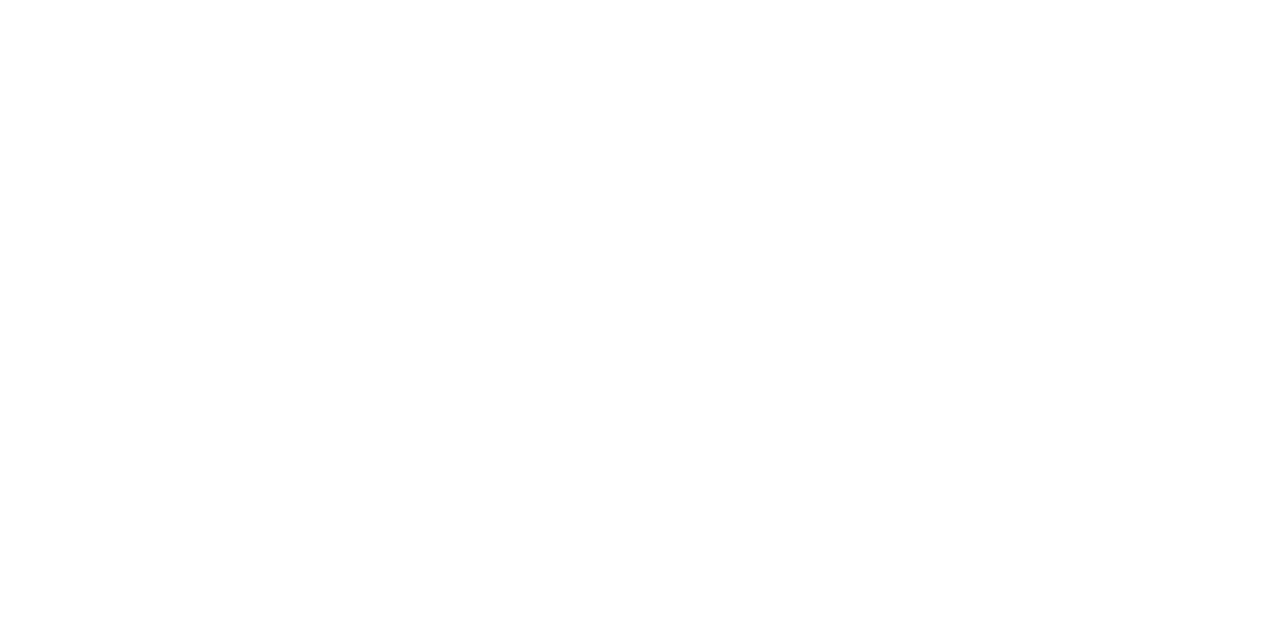
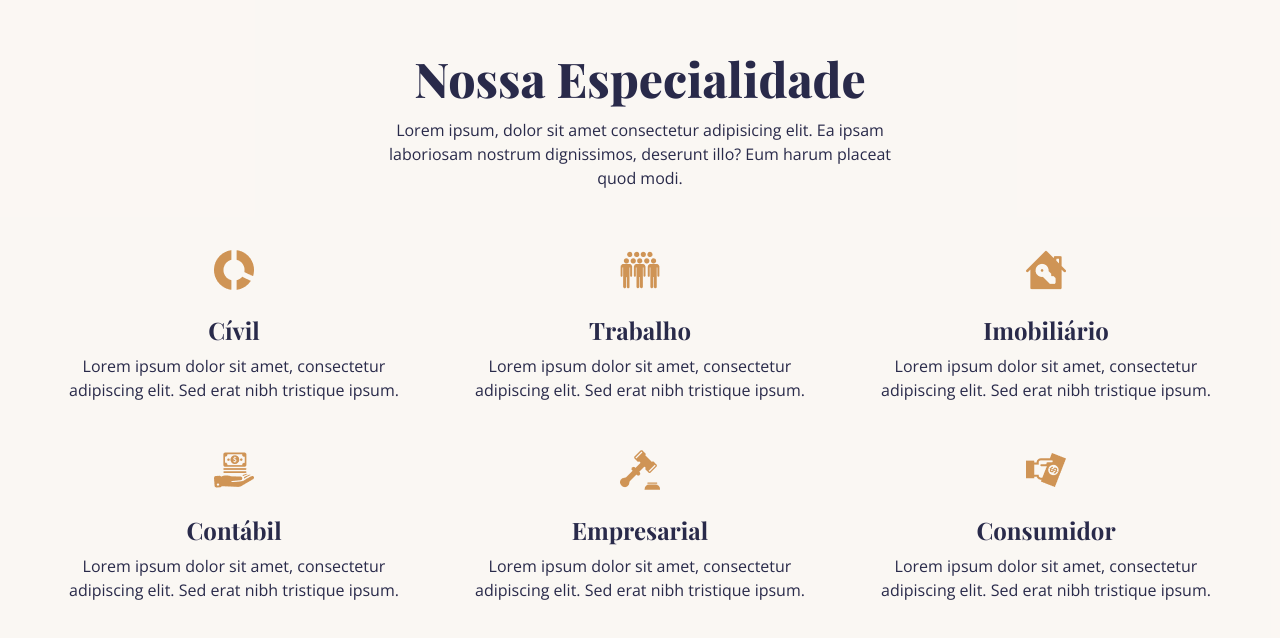
Before and after one commit to HudsonMenezes/law-firm, a React (Create React App) app: page / in a window 1280 px wide. Shown: the part 1308-1946 px from the top of the page. Built offline with nearby package versions, Linux system fonts and the light colour scheme.

Commit message:
SKills done

```diff
--- a/src/App.js
+++ b/src/App.js
@@ -3,12 +3,14 @@
 // import components
 import Banner from "./components/Banner";
 import Testimonials from "./components/Testimonials";
+import Skills from "./components/Skills";
 
 const App = () => {
   return (
     <div>
       <Banner />
       <Testimonials />
+      <Skills />
       <div className="h-[2000px]"></div>
     </div>
   );
--- /dev/null
+++ b/src/components/Skills.jsx
@@ -0,0 +1,38 @@
+import React from "react";
+
+// import skills data
+import { skills } from "../data";
+
+const Skills = () => {
+  return (
+    <section id="skills" className="section bg-[#f8f3eca1] pb-32">
+      <div className="container mx-auto text-center">
+        <h2 className="text-5xl font-primary font-extrabold mb-4">
+          Nossa Especialidade
+        </h2>
+        <p className="max-w-[540px] mx-auto px-6 lg:px-0 mb-[60px]">
+          Lorem ipsum, dolor sit amet consectetur adipisicing elit. Ea ipsam
+          laboriosam nostrum dignissimos, deserunt illo? Eum harum placeat quod
+          modi.
+        </p>
+        {/* skills */}
+        <div className="lg:grid lg:grid-cols-3 gap-12">
+          {skills.map((item, index) => {
+            const { icon, title, description } = item;
+            return (
+              <div className="flex flex-col items-center justify-center mb-16 last:mb-0 lg:mb-0">
+                <img className="mb-6" src={icon} alt="skill icon" />
+                <h4 className="text-2xl mb-2 font-primary font-bold">
+                  {title}
+                </h4>
+                <p className="max-w-[332px] lg:max-w-[350px]">{description}</p>
+              </div>
+            );
+          })}
+        </div>
+      </div>
+    </section>
+  );
+};
+
+export default Skills;
--- a/src/data.js
+++ b/src/data.js
@@ -69,37 +69,37 @@
 export const skills = [
   {
     icon: Skill1,
-    title: "Corruption",
+    title: "Cívil",
     description:
       "Lorem ipsum dolor sit amet, consectetur adipiscing elit. Sed erat nibh tristique ipsum.",
   },
   {
     icon: Skill2,
-    title: "Employment",
+    title: "Trabalho",
     description:
       "Lorem ipsum dolor sit amet, consectetur adipiscing elit. Sed erat nibh tristique ipsum.",
   },
   {
     icon: Skill3,
-    title: "Real Estate",
+    title: "Imobiliário",
     description:
       "Lorem ipsum dolor sit amet, consectetur adipiscing elit. Sed erat nibh tristique ipsum.",
   },
   {
     icon: Skill4,
-    title: "Taxes",
+    title: "Contábil",
     description:
       "Lorem ipsum dolor sit amet, consectetur adipiscing elit. Sed erat nibh tristique ipsum.",
   },
   {
     icon: Skill5,
-    title: "Corporate",
+    title: "Empresarial",
     description:
       "Lorem ipsum dolor sit amet, consectetur adipiscing elit. Sed erat nibh tristique ipsum.",
   },
   {
     icon: Skill6,
-    title: "Banking",
+    title: "Consumidor",
     description:
       "Lorem ipsum dolor sit amet, consectetur adipiscing elit. Sed erat nibh tristique ipsum.",
   },
```
